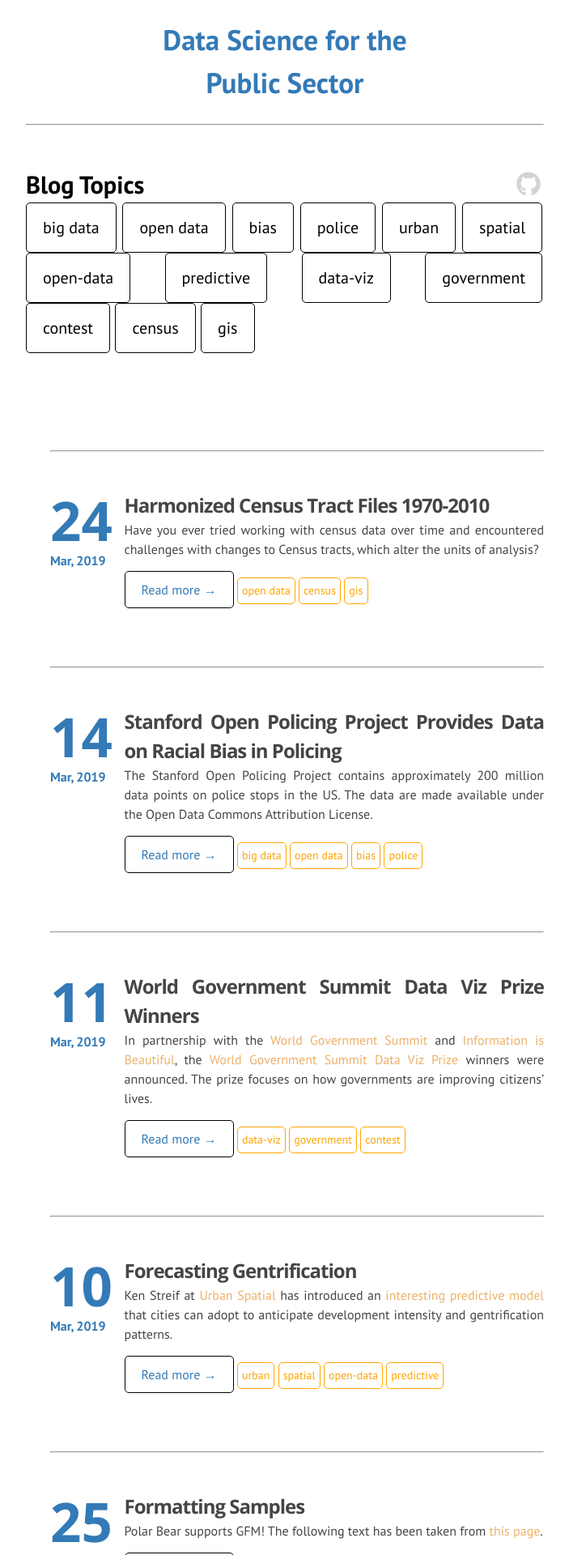
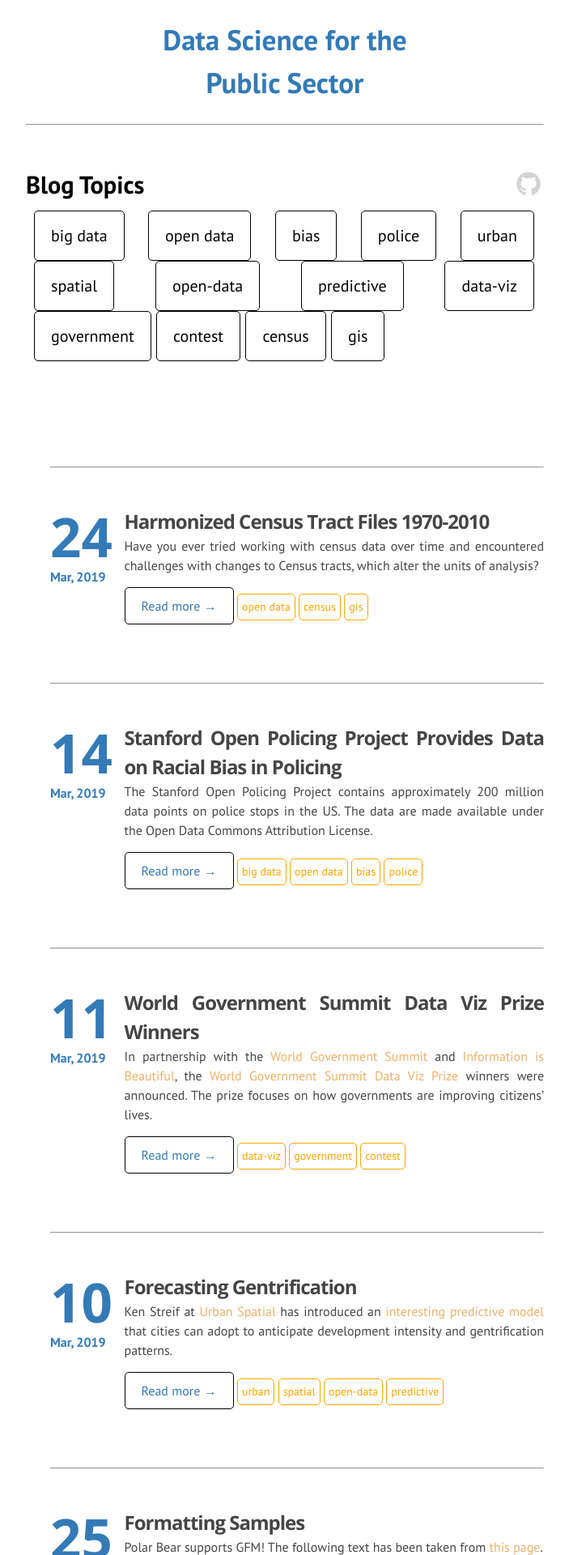
Before and after one commit to DS4PS/ds4ps.github.io, a Jekyll site: the page built from index.md, in a window 1280 px wide. Shown: the part 772-2692 px from the top of the page at 81% size, without its empty margins (288-991 px from the left). Built offline with Jekyll 4.4.1, drawn with Linux system fonts in a browser that asks for light colours; nearby versions of some CDN libraries; library files that are not in the unit come from our copies.

Commit message:
Update index.html

```diff
--- a/_layouts/index.html
+++ b/_layouts/index.html
@@ -78,7 +78,7 @@
  </a>
  </h1>
 
-<div>
+<div style="padding: 10px">
 <div id = "tagset">
   {% for tag in site.tags %}
   {% assign t = tag | first  %}
```
